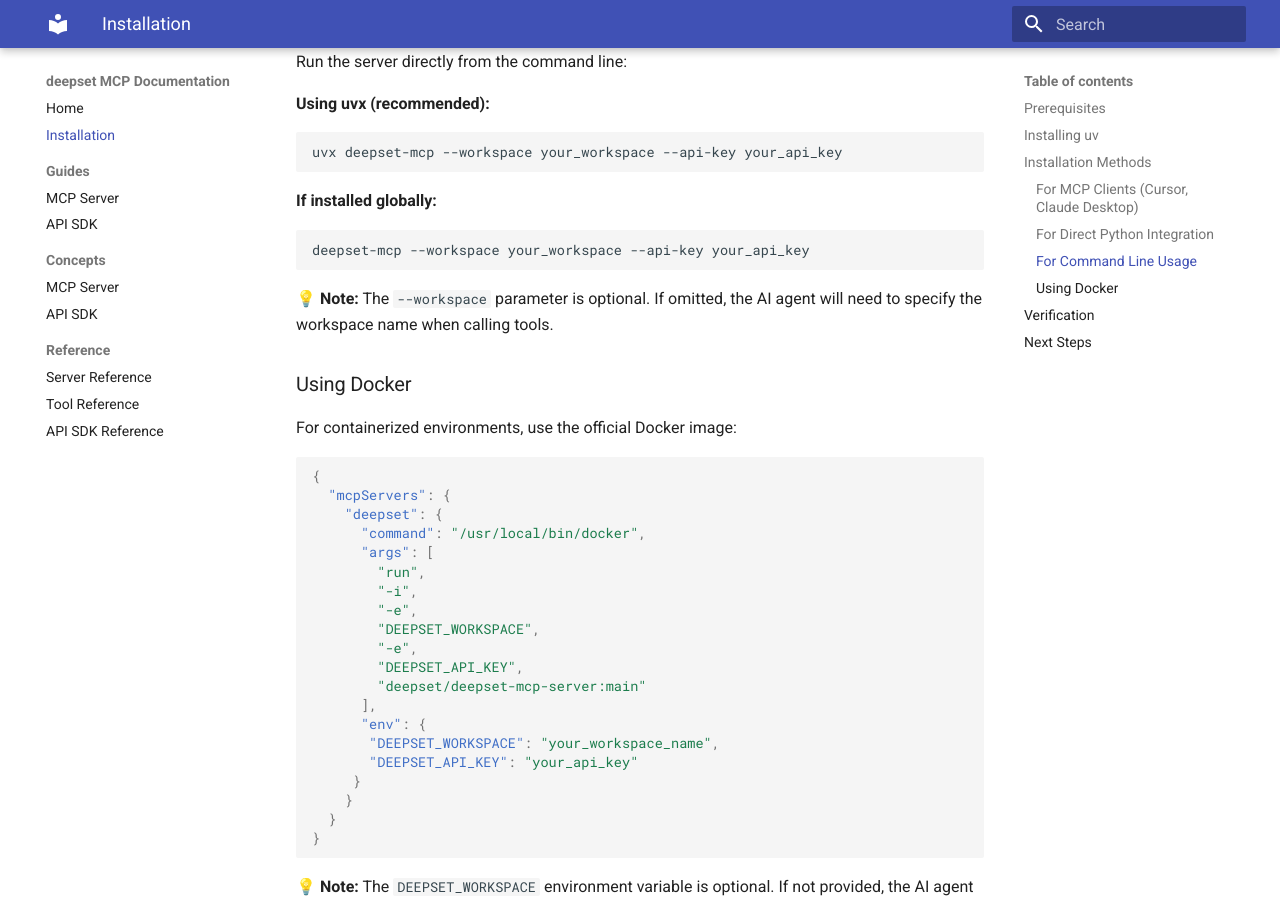
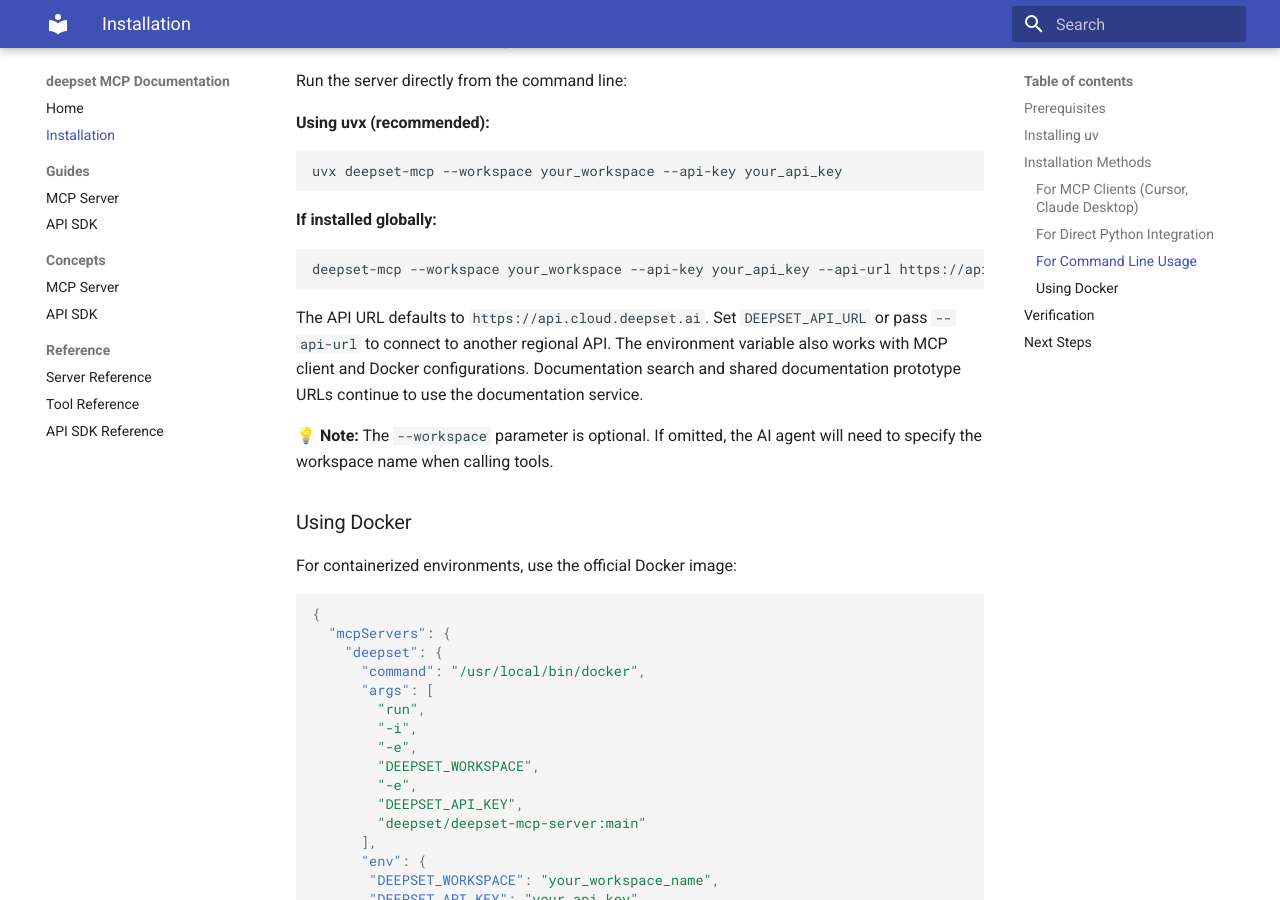
Before and after one commit to deepset-ai/deepset-mcp-server, an MkDocs documentation site: the page built from docs/installation.md, in a window 1280 px wide and 900 px high, scrolled down 2562 px. Built offline with MkDocs 1.6.1 and Material for MkDocs 9.7.7, drawn with Linux system fonts in a browser that asks for light colours; some of the changed text lies outside the part shown.

Commit message:
feat: configurable deepset API base URL

````diff
--- a/docs/installation.md
+++ b/docs/installation.md
@@ -51,7 +51,8 @@
       "args": ["deepset-mcp"],
       "env": {
         "DEEPSET_WORKSPACE": "your_workspace_name",
-        "DEEPSET_API_KEY": "your_api_key"
+        "DEEPSET_API_KEY": "your_api_key",
+        "DEEPSET_API_URL": "https://api.us.deepset.ai"
       }
     }
   }
@@ -120,8 +121,10 @@
 
 **If installed globally:**
 ```bash
-deepset-mcp --workspace your_workspace --api-key your_api_key
+deepset-mcp --workspace your_workspace --api-key your_api_key --api-url https://api.us.deepset.ai
 ```
+
+The API URL defaults to `https://api.cloud.deepset.ai`. Set `DEEPSET_API_URL` or pass `--api-url` to connect to another regional API. The environment variable also works with MCP client and Docker configurations. Documentation search and shared documentation prototype URLs continue to use the documentation service.
 
 💡 **Note:** The `--workspace` parameter is optional. If omitted, the AI agent will need to specify the workspace name when calling tools.
 
````
Also changed, not shown: docs/guides/mcp_server.md (+3 -0 lines), 3 other files.
